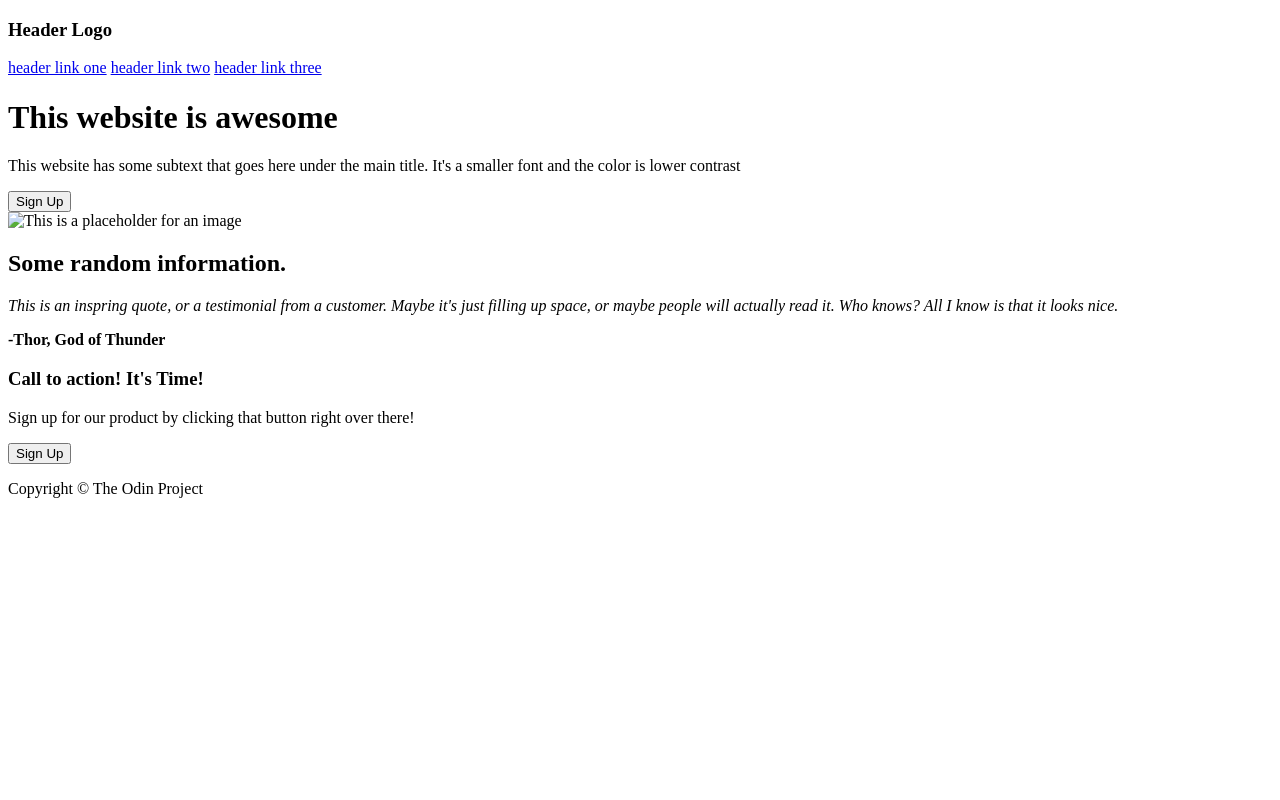
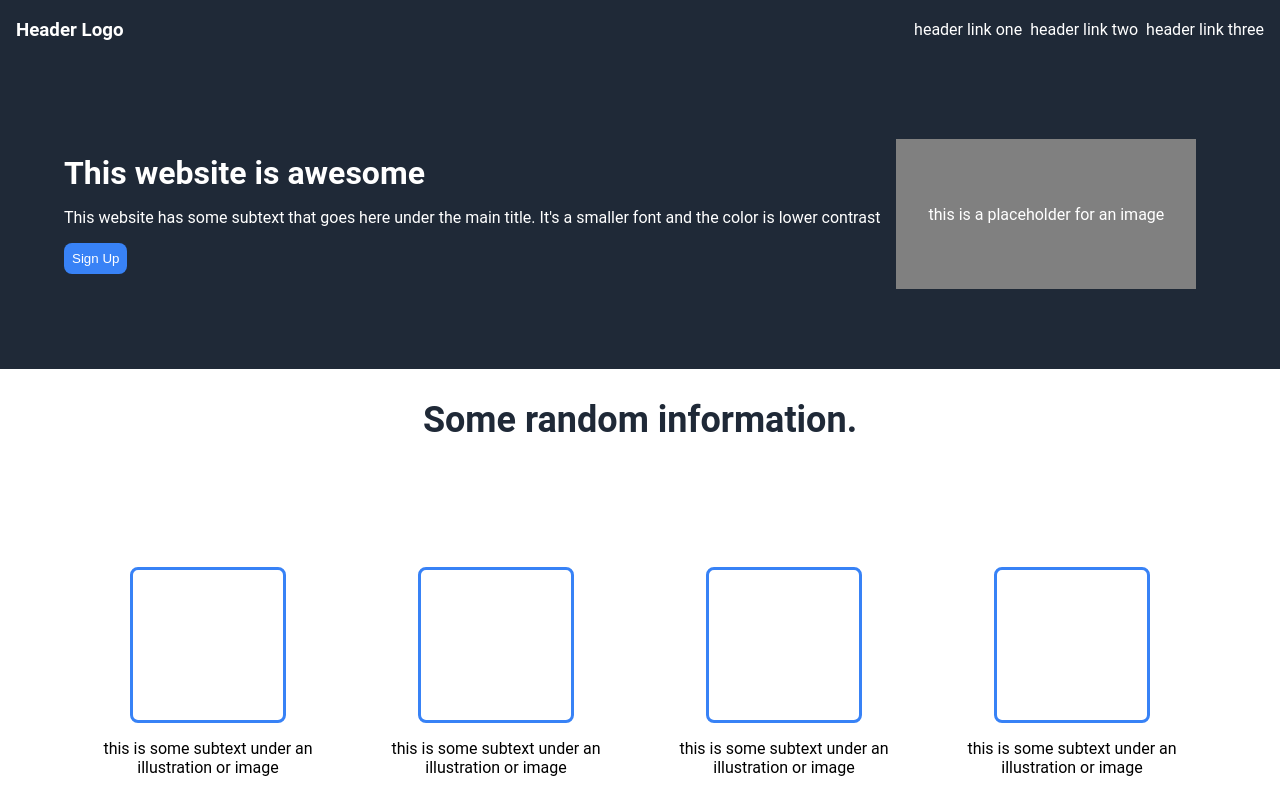
Before and after one commit to Thomas-Randell/odin-landing-page, a plain HTML site: page index.html in a window 1280 px wide. Shown: the top 800 px of the page. Drawn offline with Linux system fonts and the light colour scheme.

Commit message:
Style webpage
Mutliple divs added across alls sections of webpage.
Mutliple styles applied as per specification.

```diff
--- a/index.html
+++ b/index.html
@@ -8,65 +8,76 @@
 </head>
 
 <body>
-
-</body>
-
-</html>
-
-<!DOCTYPE html>
-<html lang="en">
-
-<head>
-    <meta charset="UTF-8">
-    <meta http-equiv="X-UA-Compatible" content="IE=edge">
-    <meta name="viewport" content="width=device-width, initial-scale=1.0">
-    <title>Document</title>
-</head>
-
-<body>
     <nav>
-        <div>
+        <div class="navigation">
             <h3>Header Logo</h3>
             <a href="#">header link one</a>
             <a href="#">header link two</a>
             <a href="#">header link three</a>
         </div>
     </nav>
-    <div>
+    <div class="body">
+        <div class="header">
             <div>
                 <h1>This website is awesome</h1>
-            <p>This website has some subtext that goes here under the main title. It's a smaller font and the color is
+                <p>This website has some subtext that goes here under the main title. It's a smaller font and the color
+                    is
                     lower contrast</p>
                 <button type="button">Sign Up</button>
             </div>
-        <div>
-            <img src="#" alt="This is a placeholder for an image">
+            <div class="large-image">
+                <p>this is a placeholder for an image</p>
             </div>
         </div>
-    <div>
-        <h2>Some random information.</h2>
-        <div>
-            <!-- Square -->
-            <!-- Text -->
+        <div class="information">
+            <h2 class="information-header">Some random information.</h2>
+            <div class="card-container">
+                <div class="card">
+                    <div class="image">
+                    </div>
+                    <p>this is some subtext under an illustration or image</p>
+                </div>
+                <div class="card">
+                    <div class="image">
+                    </div>
+                    <p>this is some subtext under an illustration or image</p>
+                </div>
+                <div class="card">
+                    <div class="image">
+                    </div>
+                    <p>this is some subtext under an illustration or image</p>
+                </div>
+                <div class="card">
+                    <div class="image">
+                    </div>
+                    <p>this is some subtext under an illustration or image</p>
                 </div>
             </div>
-    <div>
-        <p><em>This is an inspring quote, or a testimonial from a customer. Maybe it's just filling up space, or maybe
+        </div>
+        <div class="quote-section">
+            <p class="quote"><em>This is an inspring quote, or a testimonial from a customer. Maybe it's just filling up
+                    space, or
+                    maybe
                     people will actually read it. Who knows? All I know is that it looks nice.</em></p>
-        <p><strong>-Thor, God of Thunder</strong></p>
+            <p class="source"><strong>-Thor, God of Thunder</strong></p>
         </div>
         <div>
             <!-- White Space - possibly delete for margin later -->
         </div>
+        <div class="CTA-section">
             <div>
                 <h3>Call to action! It's Time!</h3>
                 <p>Sign up for our product by clicking that button right over there!</p>
             </div>
             <div>
-        <button type="button">Sign Up</button>
+                <button type="button" class="button CTA-button">Sign Up</button>
+            </div>
+        </div>
     </div>
     <footer>
-        <div><p>Copyright © The Odin Project</p></div>
+        <div>
+            <p>Copyright © The Odin Project</p>
+        </div>
     </footer>
 </body>
 
--- a/style.css
+++ b/style.css
@@ -0,0 +1,124 @@
+body {
+    font-family: 'Roboto', sans-serif;
+    margin: 0;
+    padding: 0;
+    text-align: center;
+}
+
+
+h1 {
+    margin: 0;
+}
+
+nav {
+    background-color: #1f2937;
+    color: white;
+    padding: 0 16px;
+}
+
+a {
+    color: white;
+    text-decoration: none;
+}
+
+.navigation {
+    display: flex;
+    gap: 8px;
+    align-items: center;
+}
+
+.navigation h3 {
+    margin-right: auto;
+}
+
+.header {
+    background-color: #1f2937;
+    color: white;
+    display: flex;
+    padding: 64px;
+    text-align: left;
+    align-items: center;
+}
+
+.large-image {
+    background-color: grey;
+    width: 300px;
+    height: 150px;
+    margin: 16px;
+    display: flex;
+    justify-content: center;
+    align-items: center;
+}
+
+button {
+    display: flex;
+    color: white;
+    background-color: #3882F6;
+    border-style: none;
+    border-radius: 8px;
+    padding: 8px;
+}
+
+.image {
+    width: 150px;
+    height: 150px;
+    border-style: solid;
+    border-radius: 8px;
+    border-color: #3882F6;
+}
+
+.information {
+    display: flex;
+    flex-direction: column;
+    justify-content: center;
+}
+
+.information-header {
+    font-size: 36px;
+    font-weight: bolder;
+    color: #1f2937;
+}
+
+.card-container {
+    display: flex;
+    padding: 64px;
+}
+
+.card {
+    display: flex;
+    flex-direction: column;
+    align-items: center;
+    margin: 32px;
+}
+
+.quote-section {
+    background: #e5e7eb;
+    color: #1f2937;
+    font-size: 36px;
+    padding: 64px 128px;
+    display: flex;
+    flex-direction: column;
+}
+
+.quote {
+    text-align: left;
+    font-weight: lighter;
+}
+
+.source {
+    text-align: right;
+}
+
+.CTA-section {
+    text-align: center;
+    background-color: #3882F6;
+    color: white;
+    display: flex;
+    flex: 1;
+}
+
+.CTA-button {
+    border-style: solid;
+    border-color: white;
+    padding: 8px 16px;
+}
```
Lines whose indentation alone changed are shown as unchanged.
